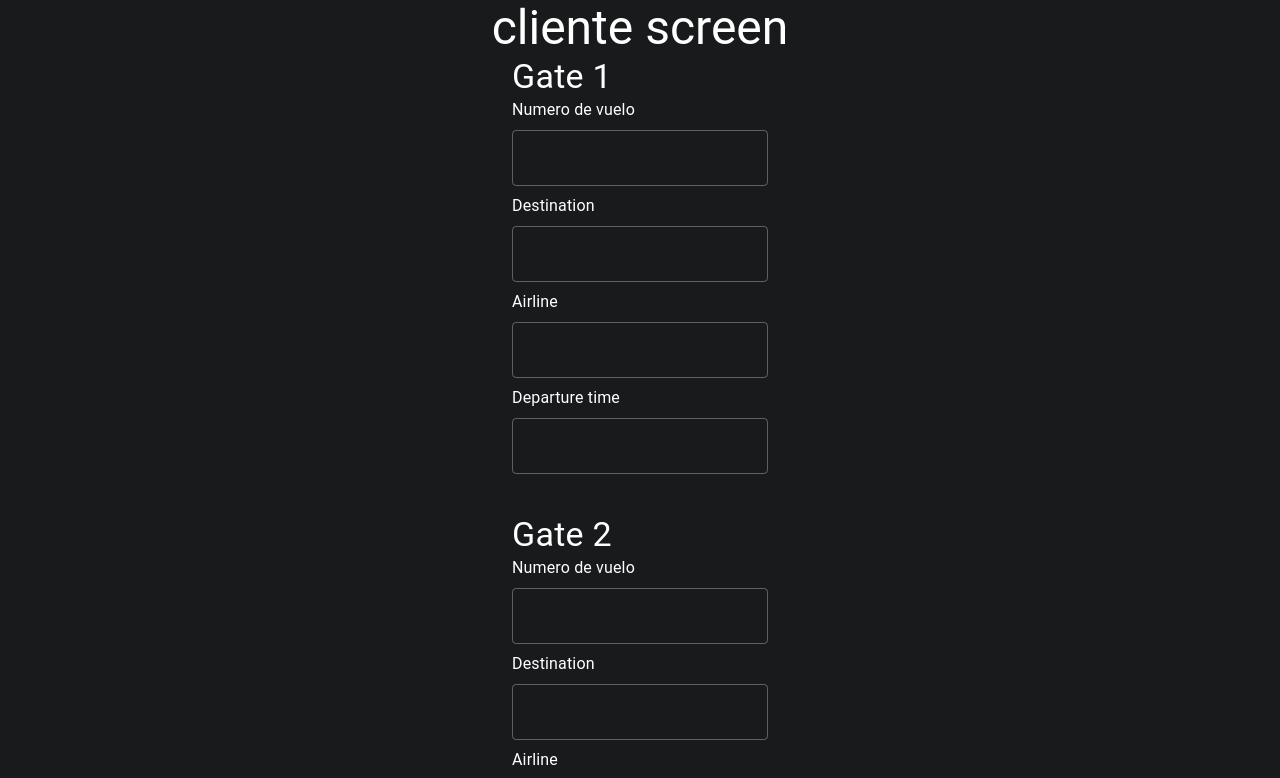
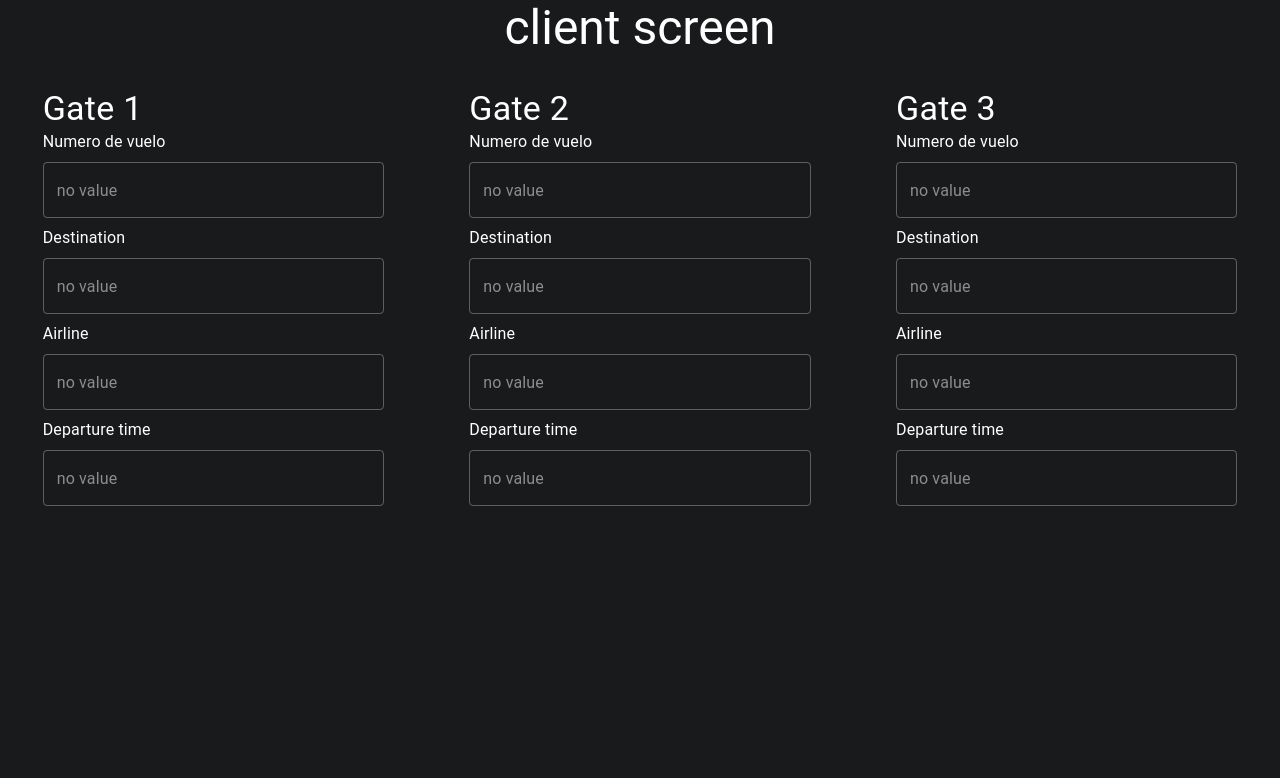
Before and after one commit to restrepotorres/laboratorio-4-arquitectura-software, a React (Vite) app: page /cliente in a window 1280 px wide. Shown: the top 778 px of the page. Built offline with nearby package versions, Linux system fonts and the light colour scheme; no server answers.

Commit message:
Feat: Data init for new clients

```diff
--- a/index.html
+++ b/index.html
@@ -4,7 +4,7 @@
     <meta charset="UTF-8" />
     <link rel="icon" type="image/svg+xml" href="/vite.svg" />
     <meta name="viewport" content="width=device-width, initial-scale=1.0" />
-    <title>Vite + React + TS</title>
+    <title>Gate info</title>
     <script src ="./node_modules/socket.io-client/dist/socket.io.js"></script>
 
 
--- a/src/AdminScreen.tsx
+++ b/src/AdminScreen.tsx
@@ -3,13 +3,14 @@ import { List, ListItem, Stack, Typography } from "@mui/material";
 const AdminScreen = ({ admin = false }) => {
   return (
     <>
-      <script defer src="./client.js"></script>
-      <Typography variant="h3" align="center">
-        {admin ? `admin` : "cliente"} screen
+
+      <Typography variant="h3" align="center" mb={4}>
+        {admin ? `admin` : "client"} screen
       </Typography>
-      <Stack>
+      <Stack display={"grid"} gridTemplateColumns={"auto auto auto"}>
         <GateCard admin={admin} gateNumber={"1"} />
         <GateCard admin={admin} gateNumber={"2"} />
+        <GateCard admin={admin} gateNumber={"3"} />
       </Stack>
     </>
   );
--- a/src/GateCard.tsx
+++ b/src/GateCard.tsx
@@ -4,27 +4,38 @@ import { useEffect, useState } from "react";
 const GateCard = ({ admin = false, gateNumber = "{$number}" }) => {
   const socket = io("http://localhost:3000");
 
-  const [reciveGateNumber, setreciveGateNumber] = useState("");
   const [flightNumber, setflightNumber] = useState("no value");
-  const [destination, setdestination] = useState("");
-  const [airLine, setairLine] = useState("");
-  const [departureTime, setdepartureTime] = useState("");
+  const [destination, setdestination] = useState("no value");
+  const [airLine, setairLine] = useState("no value");
+  const [departureTime, setdepartureTime] = useState("no value");
 
   useEffect(() => {
-    socket.on("message", (data) => {
-      setreciveGateNumber(data.gateNumber);
-      setflightNumber(data.flightNumber);
-      setdestination(data.destination);
-      setairLine(data.airLine);
-      setdepartureTime(data.departureTime);
+    socket.emit("new client", gateNumber, (response) => {
+      console.log(response);
+      setflightNumber(response.flightNumber);
+      setdestination(response.destination);
+      setairLine(response.airLine);
+      setdepartureTime(response.departureTime);
     });
   }, []);
 
-  const gateValidation = () => {
-    return !admin && reciveGateNumber === gateNumber;
-  };
+  useEffect(() => {
+    socket.on("init data", () => {
+      console.log(`conectado desde {}`);
+    });
+
+    socket.on("message", (data) => {
+      if (data.gateNumber === gateNumber) {
+        setflightNumber(data.flightNumber);
+        setdestination(data.destination);
+        setairLine(data.airLine);
+        setdepartureTime(data.departureTime);
+      }
+    });
+  }, []);
+
   return (
-    <Stack marginX={"40%"} mb={5}>
+    <Stack marginX={"10%"}>
       <Typography variant="h4" align="left">
         Gate {gateNumber}
       </Typography>
@@ -32,33 +43,32 @@ const GateCard = ({ admin = false, gateNumber = "{$number}" }) => {
         <Typography>Numero de vuelo</Typography>
         <TextField
           disabled={!admin}
-          value={gateValidation() ? flightNumber : undefined}
+          value={!admin ? flightNumber : undefined}
           onChange={(e) => setflightNumber(e.target.value)}
         ></TextField>
         <Typography>Destination</Typography>
         <TextField
           disabled={!admin}
-          value={gateValidation() ? destination : undefined}
+          value={!admin ? destination : undefined}
           onChange={(e) => setdestination(e.target.value)}
         ></TextField>
         <Typography>Airline</Typography>
         <TextField
           disabled={!admin}
-          value={gateValidation() ? airLine : undefined}
+          value={!admin ? airLine : undefined}
           onChange={(e) => setairLine(e.target.value)}
         ></TextField>
         <Typography>Departure time </Typography>
         <TextField
           disabled={!admin}
-          value={gateValidation() ? departureTime : undefined}
+          value={!admin ? departureTime : undefined}
           onChange={(e) => setdepartureTime(e.target.value)}
         ></TextField>
       </Stack>
       {admin && (
         <Button
-          id={`${gateNumber}`}
           variant="contained"
-          sx={{ width: 100, marginLeft: "auto", marginTop: 2 }}
+          sx={{ marginLeft: "auto", marginTop: 2 }}
           onClick={() => {
             socket.send({
               gateNumber: gateNumber,
@@ -69,7 +79,7 @@ const GateCard = ({ admin = false, gateNumber = "{$number}" }) => {
             });
           }}
         >
-          {`${gateNumber}`}
+          {`update gate: ${gateNumber}`}
         </Button>
       )}
     </Stack>
```
Also changed, not shown: 1 other file (tests, documents, lock files or other folders).
